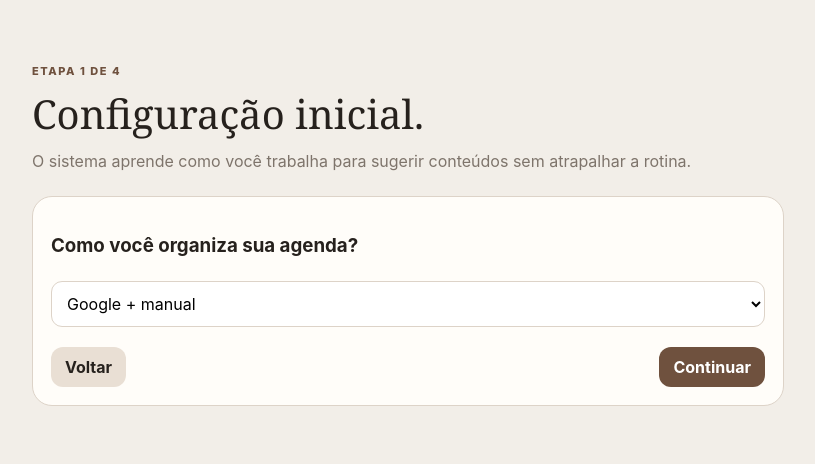
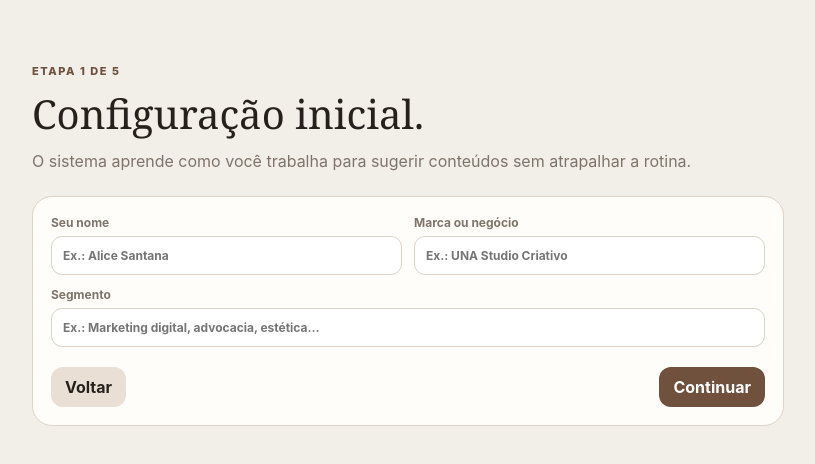
Before and after one commit to alicesantanamkt-byte/una-planner, a Next.js app: page /onboarding in a window 1280 px wide. Shown: the top 464 px of the page, without its empty margins (232-1047 px from the left). Built offline with nearby package versions, Linux system fonts and the light colour scheme.

Commit message:
Collect client identity in onboarding

```diff
--- a/app/onboarding/page.tsx
+++ b/app/onboarding/page.tsx
@@ -4,6 +4,7 @@ import { useState, useTransition } from "react";
 import { saveOnboarding } from "./actions";
 
 type Form = {
+  displayName:string; brand:string; segment:string;
   calendarMode:string; start:string; end:string; recordingMode:string;
   minFree:string; microCapture:boolean; restrictions:string;
 };
@@ -12,6 +13,7 @@ export default function Onboarding(){
   const [step,setStep]=useState(1);
   const [pending,startTransition]=useTransition();
   const [form,setForm]=useState<Form>({
+    displayName:"",brand:"",segment:"",
     calendarMode:"hybrid",start:"08:00",end:"18:00",
     recordingMode:"hybrid",minFree:"15",microCapture:true,restrictions:""
   });
@@ -21,17 +23,30 @@ export default function Onboarding(){
   }
 
   function next(){
-    if(step<4) setStep(step+1);
+    if(step===1 && !form.displayName.trim()) return;
+    if(step<5) setStep(step+1);
     else startTransition(()=>saveOnboarding(form));
   }
 
   return <main style={{maxWidth:800,margin:"40px auto",padding:"24px"}}>
-    <div className="eyebrow">Etapa {step} de 4</div>
+    <div className="eyebrow">Etapa {step} de 5</div>
     <h1>Configuração inicial.</h1>
     <p className="sub">O sistema aprende como você trabalha para sugerir conteúdos sem atrapalhar a rotina.</p>
 
     <div className="card" style={{marginTop:22}}>
-      {step===1 && <div>
+      {step===1 && <div className="form-grid">
+        <label>Seu nome
+          <input value={form.displayName} onChange={e=>update("displayName",e.target.value)} placeholder="Ex.: Alice Santana" required/>
+        </label>
+        <label>Marca ou negócio
+          <input value={form.brand} onChange={e=>update("brand",e.target.value)} placeholder="Ex.: UNA Studio Criativo"/>
+        </label>
+        <label style={{gridColumn:"1 / -1"}}>Segmento
+          <input value={form.segment} onChange={e=>update("segment",e.target.value)} placeholder="Ex.: Marketing digital, advocacia, estética..."/>
+        </label>
+      </div>}
+
+      {step===2 && <div>
         <h3>Como você organiza sua agenda?</h3>
         <select value={form.calendarMode} onChange={e=>update("calendarMode",e.target.value)}>
           <option value="google">Google Agenda</option>
@@ -40,13 +55,13 @@ export default function Onboarding(){
         </select>
       </div>}
 
-      {step===2 && <div className="form-grid">
+      {step===3 && <div className="form-grid">
         <label>Início do dia<input type="time" value={form.start} onChange={e=>update("start",e.target.value)}/></label>
         <label>Fim do dia<input type="time" value={form.end} onChange={e=>update("end",e.target.value)}/></label>
         <label>Tempo mínimo livre<select value={form.minFree} onChange={e=>update("minFree",e.target.value)}><option value="10">10 min</option><option value="15">15 min</option><option value="20">20 min</option></select></label>
       </div>}
 
-      {step===3 && <div>
+      {step===4 && <div>
         <h3>Como você prefere gravar?</h3>
         <select value={form.recordingMode} onChange={e=>update("recordingMode",e.target.value)}>
           <option value="block">Separar um período</option>
@@ -59,13 +74,13 @@ export default function Onboarding(){
         </label>
       </div>}
 
-      {step===4 && <div>
+      {step===5 && <div>
         <label>Restrições<textarea value={form.restrictions} onChange={e=>update("restrictions",e.target.value)} placeholder="Ex.: não mostrar filhos, não gravar depois das 18h..."/></label>
       </div>}
 
       <div className="row" style={{marginTop:20}}>
         <button className="btn btn-soft" disabled={step===1 || pending} onClick={()=>setStep(step-1)}>Voltar</button>
-        <button className="btn btn-primary" disabled={pending} onClick={next}>{pending?"Salvando...":step===4?"Concluir":"Continuar"}</button>
+        <button className="btn btn-primary" disabled={pending || (step===1 && !form.displayName.trim())} onClick={next}>{pending?"Salvando...":step===5?"Concluir":"Continuar"}</button>
       </div>
     </div>
   </main>
```
